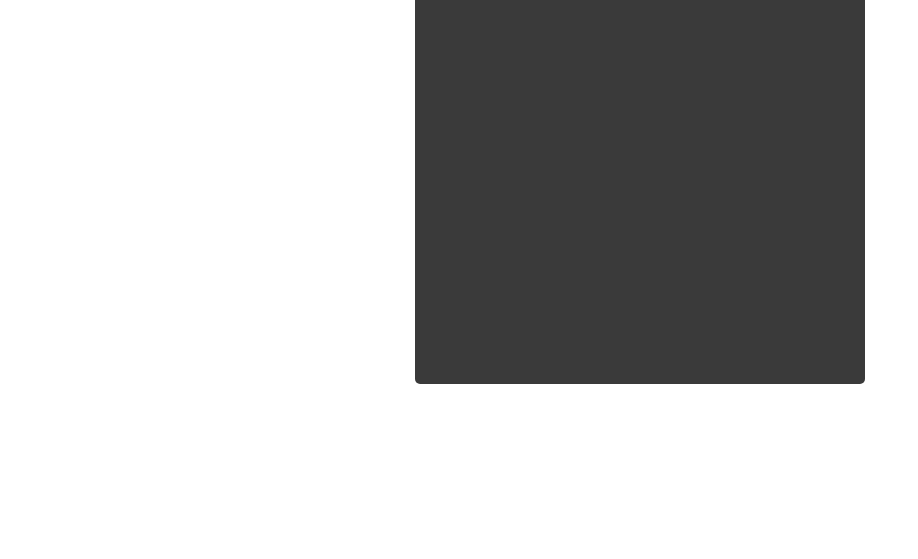
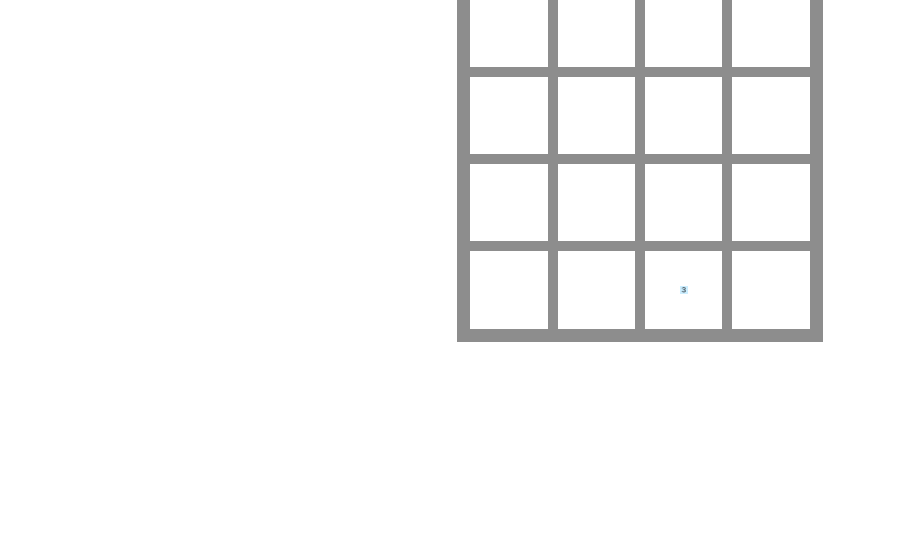
Before and after one commit to BogdanColhon/Forest, a plain HTML site: page index.html in a window 1280 px wide. Shown: the part 241-800 px from the top of the page, without its empty margins (0-918 px from the left). Drawn offline with nearby package versions, Linux system fonts and the light colour scheme.

Commit message:
Made the 4x4 grid and defined each blocks design

```diff
--- /dev/null
+++ b/grid.js
@@ -0,0 +1,276 @@
+
+    var scene, camera, renderer;
+    var geometry, material;
+    var wireGeometry, wireMaterial;
+    var grid;
+    var initiater = 0;
+    var score=0;
+    var topScore = 2;
+    var FullBoxSize;
+     //var debug = false;
+
+    var mat;
+
+
+    var Blocks;
+    var empty;
+
+
+
+    window.onresize = WindowResize;
+
+    init();
+    animate();
+
+    function init() {
+
+
+        FullBoxSize = new THREE.Vector3(1, 1, 0.01);
+        score = 2;
+        //Scene setup
+        scene = new THREE.Scene();
+        camera = new THREE.PerspectiveCamera(85, window.innerWidth / window.innerHeight, 1, 10000);
+        camera.position.z = 5;
+        camera.position.x = 1.5;
+        camera.position.y = 1.5;
+
+        // Color
+        var col = new THREE.Color(247,247,247);
+
+        //Geometry
+        geometry = new THREE.BoxGeometry(0.9, 0.9, 0.01);
+
+
+        //Text Textures
+        var dynamicTexture = [];
+        for (var i = 0; i < 13; i++) {
+
+            dynamicTexture[i] = new THREEx.DynamicTexture(128, 128);
+            dynamicTexture[i].clear('white');
+
+
+            if ((Math.pow(3, i) > 0) && (Math.pow(3, i) < 10)) {
+                //1 digit text
+                dynamicTexture[i].context.font = "120px monospace";
+                dynamicTexture[i].drawText(Math.pow(3, i), 30, 100, 'black');
+            } else if ((Math.pow(3, i) > 10) && (Math.pow(3, i) < 100)) {
+                //2 digit text
+                dynamicTexture[i].context.font = "100px monospace";
+                dynamicTexture[i].drawText(Math.pow(3, i), 8, 96, 'black');
+            } else if ((Math.pow(3, i) > 100) && (Math.pow(3, i) < 1000)) {
+                //3 digit text
+                dynamicTexture[i].context.font = "70px monospace";
+                dynamicTexture[i].drawText(Math.pow(3, i), 8, 86, 'black');
+            } else if (Math.pow(3, i) > 1000 && (Math.pow(3, i) < 10000)) {
+                //4 digit text
+                dynamicTexture[i].context.font = "70px monospace";
+                dynamicTexture[i].drawText(Math.pow(3, i), 8, 86, 'black');
+            } else if (Math.pow(3, i) > 10000 && (Math.pow(3, i) < 100000)) {
+               //5 digit text
+               dynamicTexture[i].context.font = "50px monospace";
+               dynamicTexture[i].drawText(Math.pow(3, i), 8, 84, 'black');
+            }else if (Math.pow(3, i) > 100000 ) {
+               //6 digit text
+               dynamicTexture[i].context.font = "40px monospace";
+               dynamicTexture[i].drawText(Math.pow(3, i), 8, 82, 'black');
+            }
+            else {
+
+                dynamicTexture[i].context.font = "30px monospace";
+                dynamicTexture[i].drawText(Math.pow(3, i), 8, 80, 'red');
+            }
+
+            console.log(Math.pow(3, i));
+            dynamicTexture[i].texture.needsUpdate = true;
+        }
+
+
+        //Block Materials
+        mat = new Array(12);
+
+        mat[0] = new THREE.MeshBasicMaterial({
+            color: 0xCCEEFF,
+            map: dynamicTexture[1].texture
+        });
+        mat[1] = new THREE.MeshBasicMaterial({
+            color: 0x99DDFF,
+            map: dynamicTexture[2].texture
+        });
+        mat[2] = new THREE.MeshBasicMaterial({
+            color: 0x4DC3FF,
+            map: dynamicTexture[3].texture
+        });
+        mat[3] = new THREE.MeshBasicMaterial({
+            color: 0x00CCFF,
+            map: dynamicTexture[4].texture
+        });
+        mat[4] = new THREE.MeshBasicMaterial({
+            color: 0x0099FF,
+            map: dynamicTexture[5].texture
+        });
+        mat[5] = new THREE.MeshBasicMaterial({
+            color: 0x6666FF,
+            map: dynamicTexture[6].texture
+        });
+        mat[6] = new THREE.MeshBasicMaterial({
+            color: 0xCC33FF,
+            map: dynamicTexture[7].texture
+        });
+        mat[7] = new THREE.MeshBasicMaterial({
+            color: 0xCC0099,
+            map: dynamicTexture[8].texture
+        });
+        mat[8] = new THREE.MeshBasicMaterial({
+            color: 0xFFFF66,
+            map: dynamicTexture[9].texture
+        });
+        mat[9] = new THREE.MeshBasicMaterial({
+            color: 0xFF9966,
+            map: dynamicTexture[10].texture
+        });
+        mat[10] = new THREE.MeshBasicMaterial({
+            color: 0x990000,
+            map: dynamicTexture[11].texture
+        });
+        mat[11] = new THREE.MeshBasicMaterial({
+            color: 0x800000,
+            map: dynamicTexture[12].texture
+        });
+
+
+
+        Blocks = new Array(12);
+
+        for (var i = 0; i < 13; i++) {
+
+            Blocks[i] = new THREE.Mesh(geometry, mat[i]);
+            Blocks[i].name = Math.pow(3, i + 1) + "";
+        }
+
+
+
+
+        //Empty blocks
+        wireGeometry = new THREE.BoxGeometry(0.9, 0.9, 0.01);
+        wireMaterial = new THREE.MeshBasicMaterial({
+            color: 0xffffff,
+            wireframe: true
+        });
+
+        empty = new THREE.Mesh(wireGeometry, wireMaterial);
+        empty.name = "empty";
+
+        //4x4 array with blocks
+        grid = new Array(4);
+        for (var j = 0; j < 4; j++) {
+            grid[j] = new Array(4);
+            for (var i = 0; i < 4; i++) {
+
+                grid[j][i] = empty.clone();
+
+            }
+        }
+
+
+        //Backplanes
+        var BackGeometry = new THREE.BoxGeometry(0.89, 0.89, 0.01);
+        var BackColor = new THREE.Color(0xffffff);
+        var BackJom=new THREE.BoxGeometry(4.2,4.2,0.01);
+        var BackCol = new THREE.Color(0x8D8D8D);
+        var BackMat = new THREE.MeshBasicMaterial({
+                    color:BackCol
+                });
+        var sq=new THREE.Mesh(BackJom,BackMat);
+        sq.position.x = 1.5;
+                sq.position.y = 1.5;
+                sq.position.z = -0.01;
+        scene.add(sq);
+
+        for (var j = 0; j < 4; j++) {
+            for (var i = 0; i < 4; i++) {
+
+                var BackMaterial = new THREE.MeshBasicMaterial({
+                    color: BackColor
+                });
+                var Backplane = new THREE.Mesh(BackGeometry, BackMaterial);
+
+                Backplane.position.x = i;
+                Backplane.position.y = j;
+                Backplane.position.z = -0.01;
+                scene.add(Backplane);
+            }
+        }
+
+
+        //Run only once
+        if (initiater == 0) {
+            renderer = new THREE.WebGLRenderer({
+                alpha: 1
+            });
+            renderer.setSize(window.innerWidth, window.innerHeight);
+            document.body.appendChild(renderer.domElement);
+            initiater = 1;
+        }
+
+
+
+        //Add initial block and update score board
+        AddRandom();
+
+
+    }
+
+     //animation loop
+    function animate() {
+        requestAnimationFrame(animate);
+        renderer.render(scene, camera);
+
+    }
+
+
+    function WindowResize(event) {
+        event = event || window.event;
+
+        camera.aspect = window.innerWidth / window.innerHeight;
+        camera.updateProjectionMatrix();
+        renderer.setSize(window.innerWidth, window.innerHeight);
+
+    }
+
+     //Add block after each move
+    function AddRandom() {
+
+
+        var location = [];
+
+        for (var j = 0; j < 4; j++) {
+            for (var i = 0; i < 4; i++) {
+
+                if (grid[j][i].name == "empty") {
+
+                    location.push([i, j]);
+                }
+            }
+        }
+
+        if (location.length > 0) {
+
+            var random = location[Math.floor(Math.random() * location.length)];
+            scene.remove(grid[random[1]][random[0]]);
+
+            //grid[random[1]][random[0]] = new THREE.Mesh(geometry, material2048[0]);
+            //grid[random[1]][random[0]].name = "2";
+
+            grid[random[1]][random[0]] = Blocks[0].clone();
+
+            grid[random[1]][random[0]].position.x = random[0];
+            grid[random[1]][random[0]].position.y = random[1];
+            grid[random[1]][random[0]].scale.x = 0.1;
+            grid[random[1]][random[0]].scale.y = 0.1;
+            scene.add(grid[random[1]][random[0]]);
+            return 0;
+        }
+
+        return 1;
+
+    }
--- a/index.html
+++ b/index.html
@@ -34,8 +34,8 @@
 
   <p id='scores'>Current: 0</p>
   <p id='topscores'>Best: 0</p>
-  <section id="rama"></section>
 
+  <script src="grid.js"></script>
 
  </body>
 
--- a/main.js
+++ b/main.js
@@ -18,3 +18,51 @@ THREEx.DynamicTexture	= function(width, height){
 	var texture	= new THREE.Texture(canvas)
 	this.texture	= texture
 }
+
+
+/**
+ * clear the canvas
+ *
+ * @param  {String*} fillStyle 		the fillStyle to clear with, if not provided, fallback on .clearRect
+ * @return {THREEx.DynamicTexture}      the object itself, for chained texture
+ */
+THREEx.DynamicTexture.prototype.clear = function(fillStyle){
+	// depends on fillStyle
+	if( fillStyle !== undefined ){
+		this.context.fillStyle	= fillStyle
+		this.context.fillRect(0,0,this.canvas.width, this.canvas.height)
+	}else{
+		this.context.clearRect(0,0,this.canvas.width, this.canvas.height)
+	}
+	// make the texture as .needsUpdate
+	this.texture.needsUpdate	= true;
+	// for chained API
+	return this;
+}
+
+/**
+ * draw text
+ *
+ * @param  {String}		text	the text to display
+ * @param  {Number|undefined}	x	if provided, it is the x where to draw, if not, the text is centered
+ * @param  {Number}		y	the y where to draw the text
+ * @param  {String*} 		fillStyle the fillStyle to clear with, if not provided, fallback on .clearRect
+ * @param  {String*} 		contextFont the font to use
+ * @return {THREEx.DynamicTexture}	the object itself, for chained texture
+ */
+THREEx.DynamicTexture.prototype.drawText = function(text, x, y, fillStyle, contextFont){
+	// set font if needed
+	if( contextFont !== undefined )	this.context.font = contextFont;
+	// if x isnt provided
+	if( x === undefined || x === null ){
+		var textSize	= this.context.measureText(text);
+		x = (this.canvas.width - textSize.width) / 2;
+	}
+	// actually draw the text
+	this.context.fillStyle = fillStyle;
+	this.context.fillText(text, x, y);
+	// make the texture as .needsUpdate
+	this.texture.needsUpdate	= true;
+	// for chained API
+	return this;
+};
```
